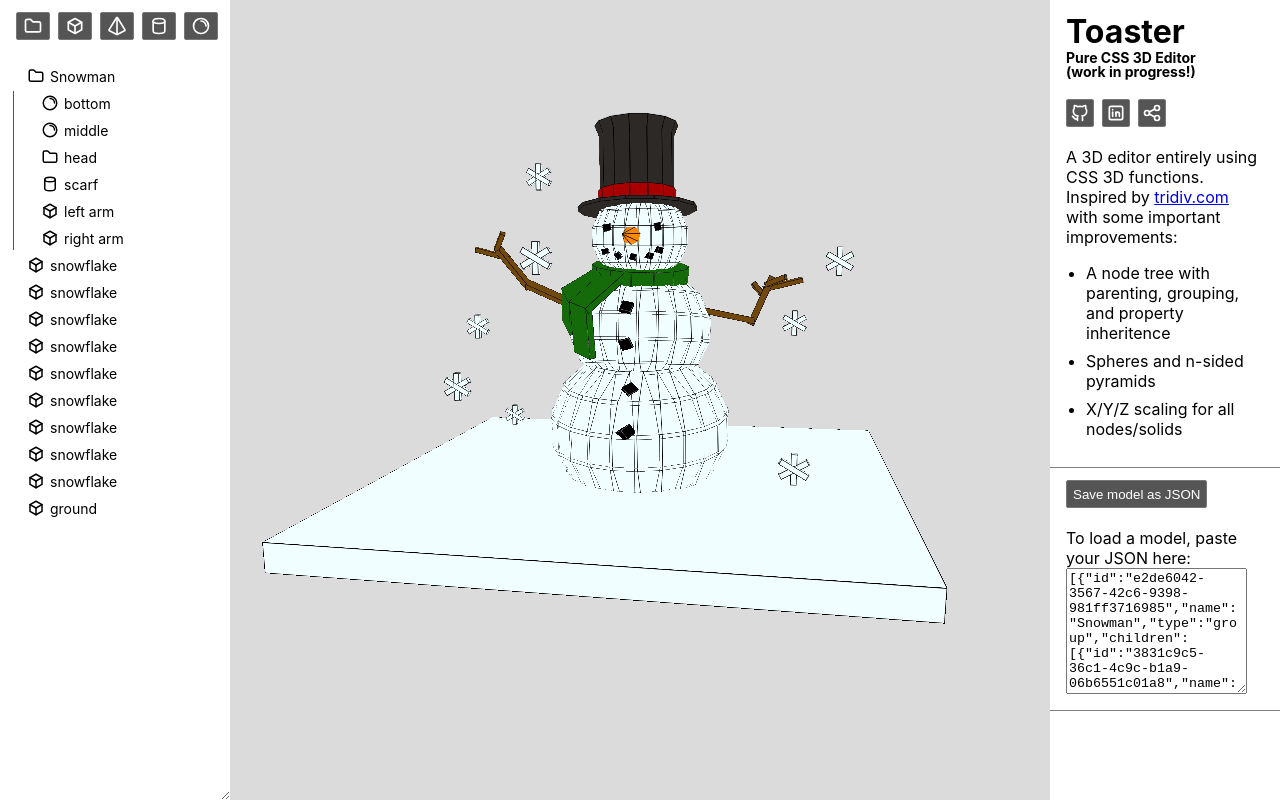
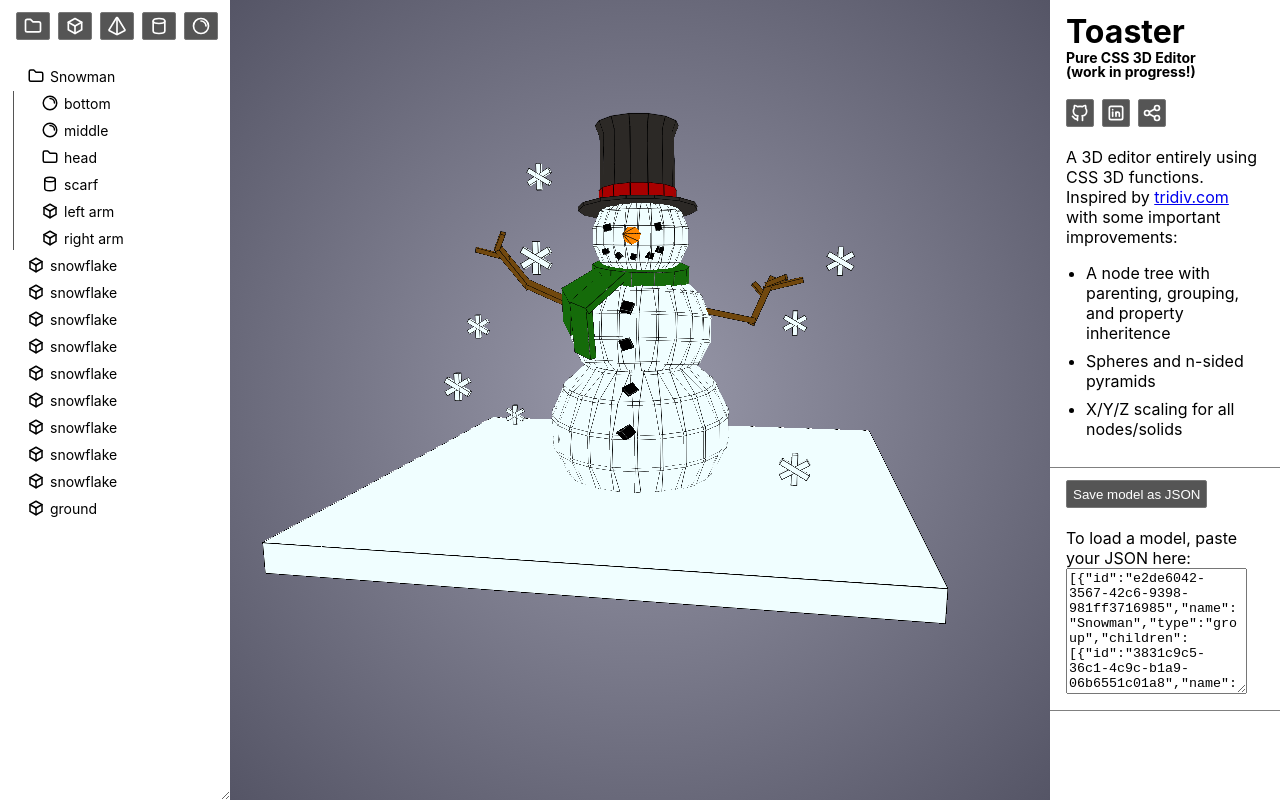
Before and after one commit to PeterTYLiu/toaster, a React (Vite) app: page / in a window 1280 px wide. Built offline with nearby package versions, Linux system fonts and the light colour scheme.

Commit message:
improve background and ground styling

```diff
--- a/src/App.module.scss
+++ b/src/App.module.scss
@@ -20,7 +20,7 @@ $grid-color: rgb(255, 255, 255);
 }
 
 .main {
-  background-color: rgb(219, 219, 219);
+  background: radial-gradient(#99a, #556);
   overflow: hidden;
   position: relative;
   flex-grow: 1;
@@ -54,7 +54,7 @@ $grid-color: rgb(255, 255, 255);
   height: 1000px;
   left: calc(50% - 500px);
   top: calc(50% - 500px);
-
+  border: 1px solid $grid-color;
   background-image: repeating-linear-gradient(
       transparent,
       transparent 49px,
```
